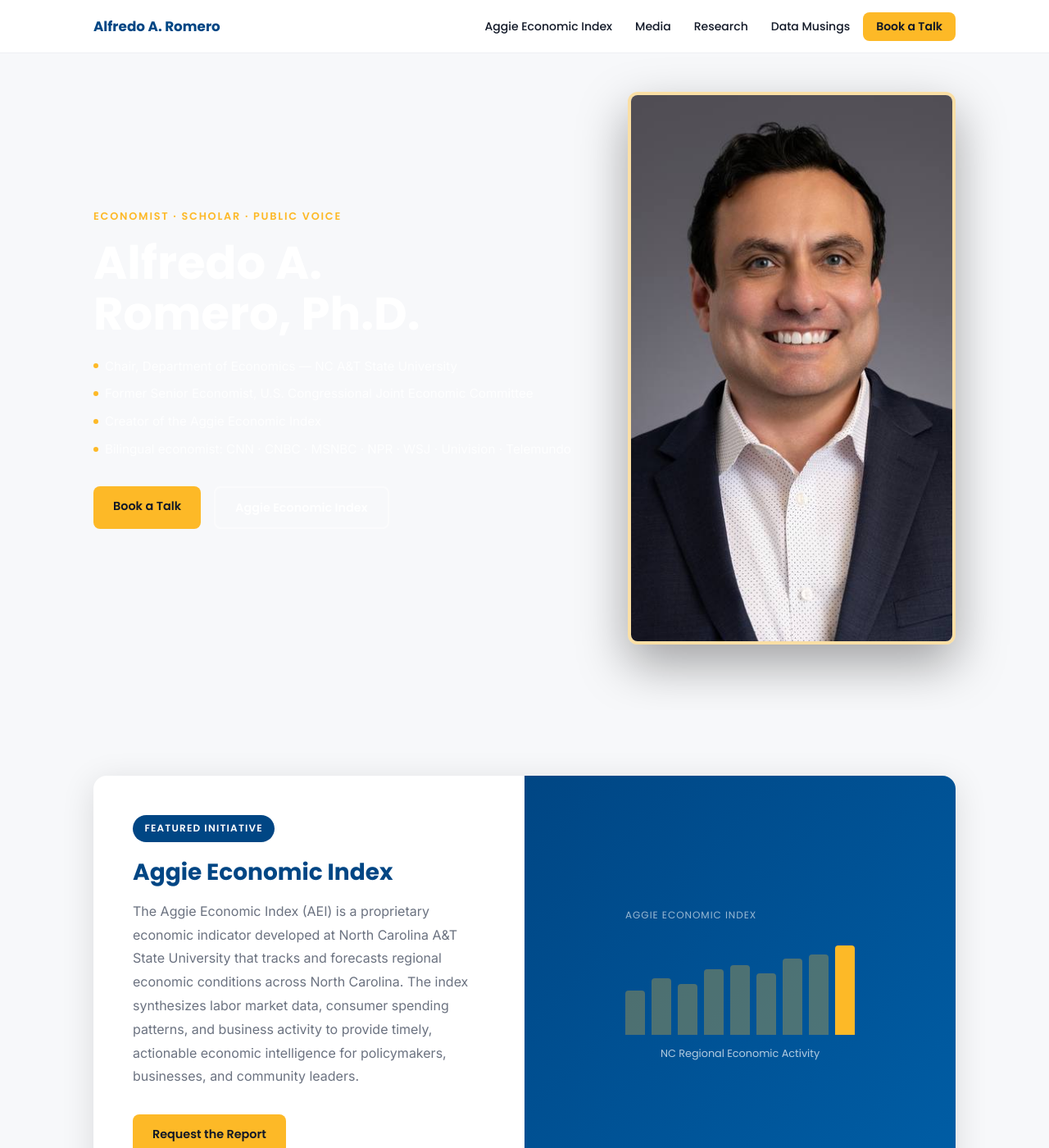
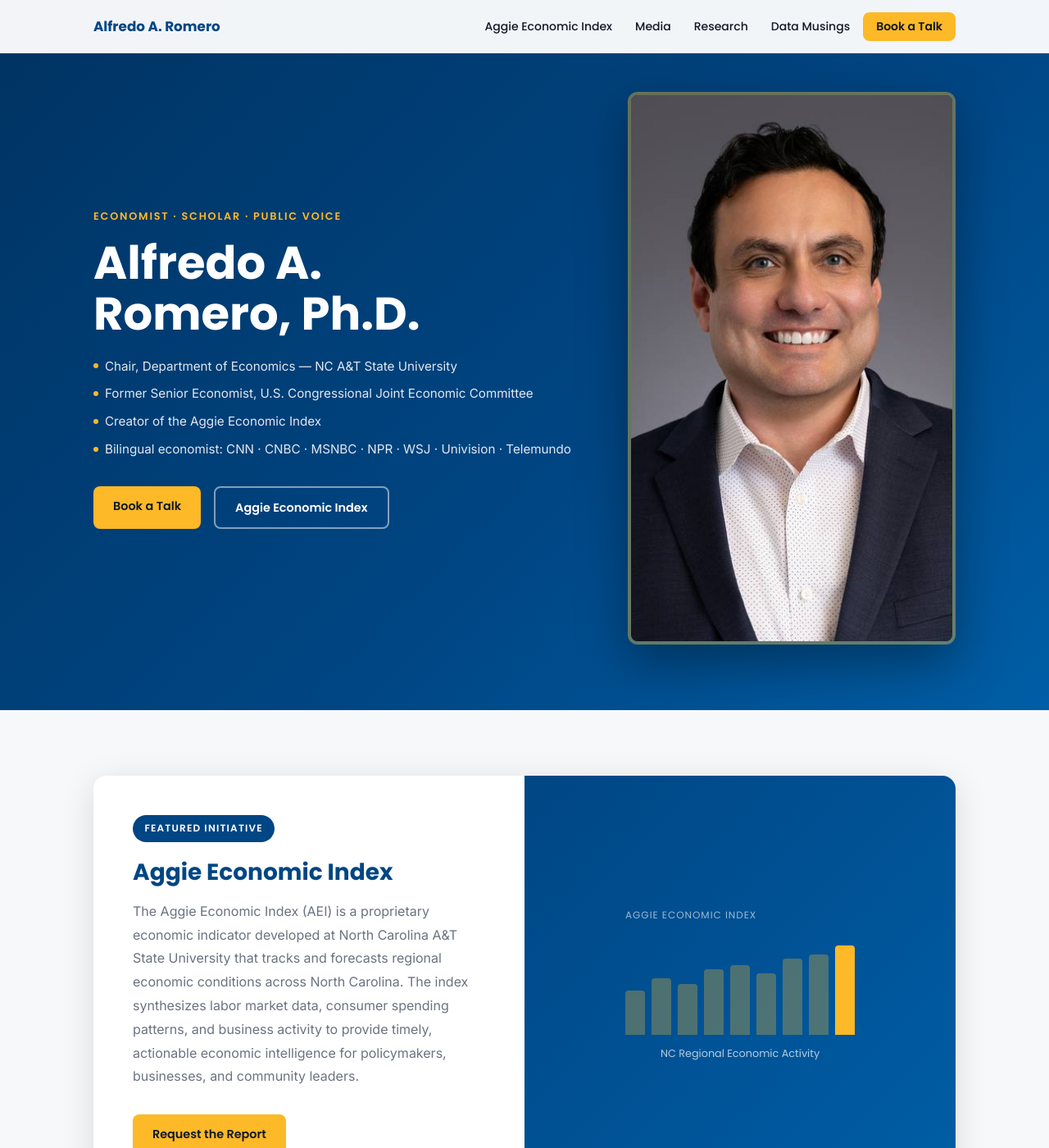
Before and after one commit to MacroInsights/alfredoromero.github.io, a Jekyll site: the page built from index.html, in a window 1280 px wide and 1400 px high. Shown: the whole window at 82% size. Built offline with Jekyll 4.4.1, drawn with Linux system fonts in a browser that asks for light colours.

Commit message:
bACKGROUN OVERRIDE

```diff
--- a/assets/css/main.css
+++ b/assets/css/main.css
@@ -46,7 +46,6 @@ a:hover { color: var(--blue-dark); }
 }
 
 section { padding: 5rem 0; }
-section:nth-child(even) { background: var(--off-white); }
 
 .section-label {
   display: inline-block;
```
